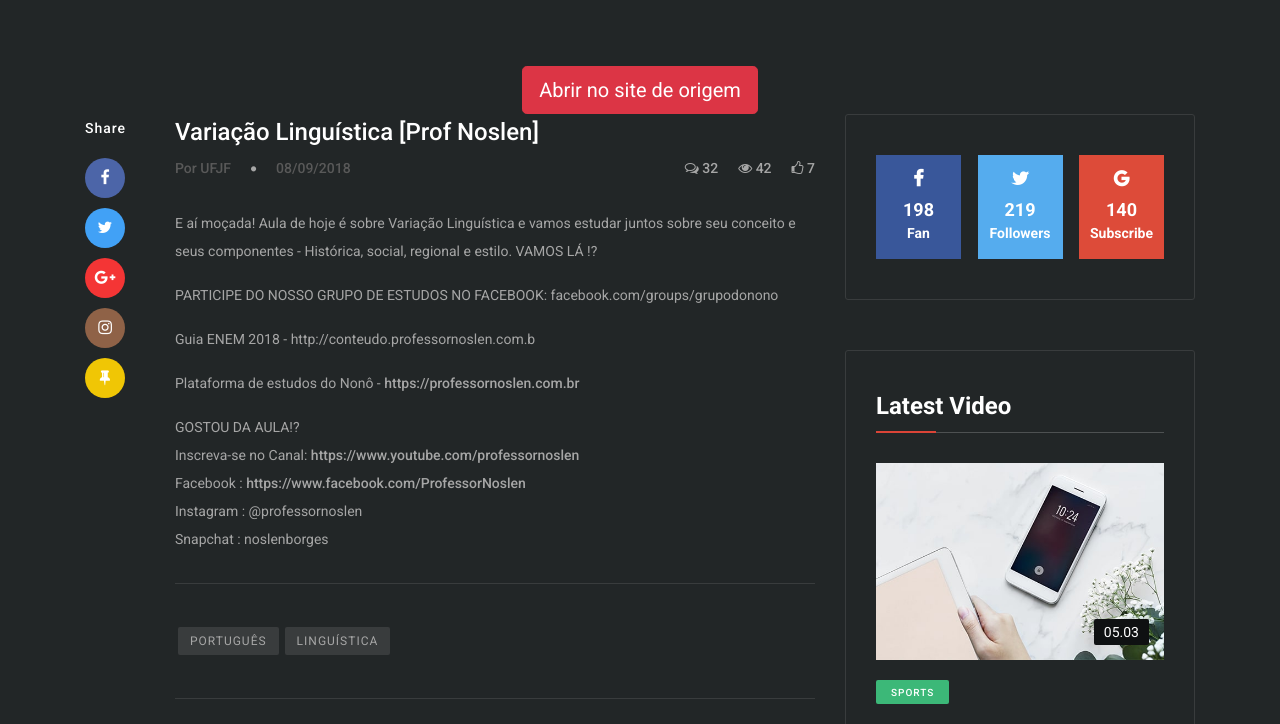
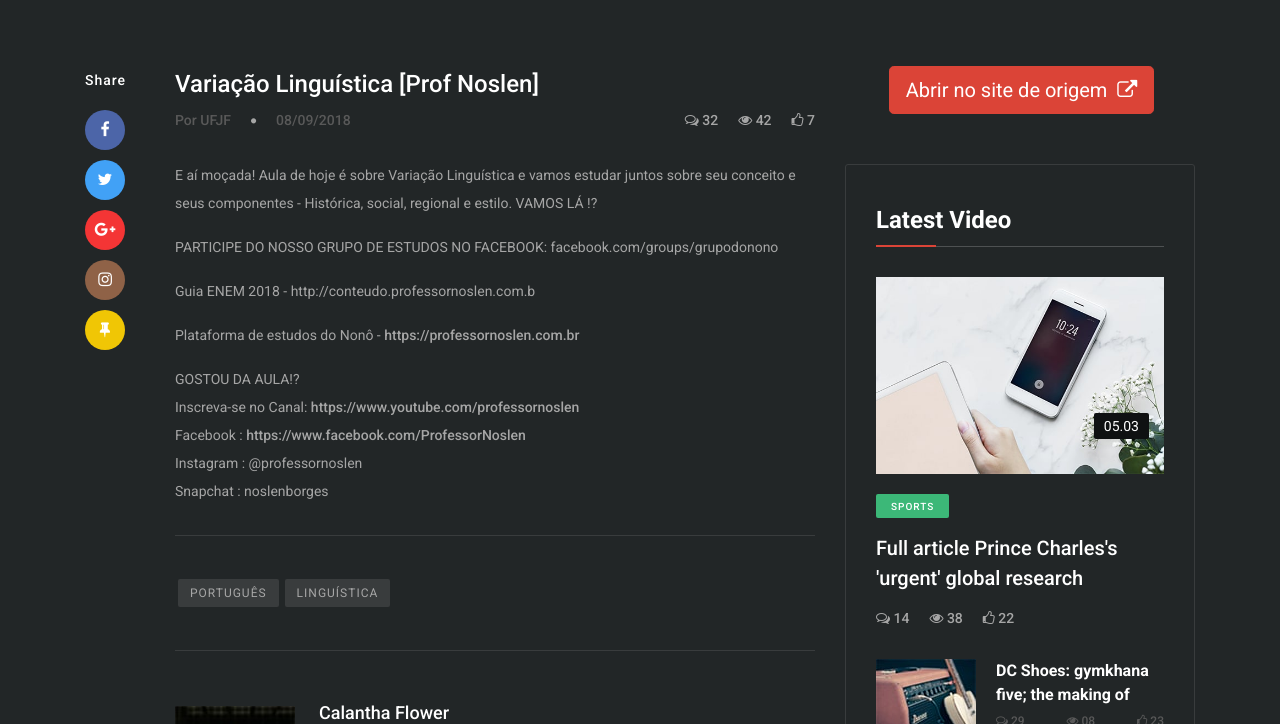
Before and after one commit to martinsadw/recmem-template, a plain HTML site: page video-post.html in a window 1280 px wide. Shown: the part 820-1544 px from the top of the page. Drawn offline with Linux system fonts and the light colour scheme; files whose address does not match are found by name.

Commit message:
Mudar posição do botão de abrir material e consertar modal

```diff
--- a/custom.css
+++ b/custom.css
@@ -91,3 +91,19 @@
   width: 50px !important;
   height: 20px !important;
 }
+
+.open-origin {
+  margin: auto;
+  width: 75%;
+  padding-bottom: 50px;
+}
+
+.btn-danger {
+  background-color: #db4437;
+  border-color: #db4437;
+}
+
+.btn-danger:hover {
+  background-color: #d03325;
+  border-color: #d03325;
+}
--- a/video-post.html
+++ b/video-post.html
@@ -16,6 +16,7 @@
 
     <!-- Stylesheet -->
     <link rel="stylesheet" href="style.css">
+    <link rel="stylesheet" href="custom.css">
 
 </head>
 
@@ -155,31 +156,6 @@
             </div>
 
 
-            <div class="row justify-content-center">
-              <!-- Trigger the modal with a button -->
-              <button type="button" class="btn btn-danger btn-lg" data-toggle="modal" data-target="#abrirOrigem">Abrir no site de origem</button>
-
-              <!-- Modal -->
-              <div id="abrirOrigem" class="modal fade" role="dialog">
-                <div class="modal-dialog">
-
-                  <!-- Modal content-->
-                  <div class="modal-content">
-                    <div class="modal-header">
-                      <button type="button" class="close" data-dismiss="modal">&times;</button>
-                      <h4 class="modal-title">Abrir no site de origem</h4>
-                    </div>
-                    <div class="modal-body">
-                      <p>Você será redirecionado para o material em um site externo ao RecMEM, continuar?</p>
-                    </div>
-                    <div class="modal-footer">
-                      <button type="button" class="btn btn-default" data-dismiss="modal">Fechar</button>
-                      <a href="https://www.youtube.com/watch?v=6fBOVygtNoU" class="btn btn-success" role="button">Continuar</a>
-                    </div>
-                  </div>
-                </div>
-              </div>
-            </div>
 
             <div class="row justify-content-center">
                 <!-- Post Details Content Area -->
@@ -433,11 +409,31 @@
                 <div class="col-12 col-md-6 col-lg-4">
                     <div class="sidebar-area">
 
-                        <!-- ***** Single Widget ***** -->
-                        <div class="single-widget followers-widget mb-50">
-                            <a href="#" class="facebook"><i class="fa fa-facebook" aria-hidden="true"></i><span class="counter">198</span><span>Fan</span></a>
-                            <a href="#" class="twitter"><i class="fa fa-twitter" aria-hidden="true"></i><span class="counter">220</span><span>Followers</span></a>
-                            <a href="#" class="google"><i class="fa fa-google" aria-hidden="true"></i><span class="counter">140</span><span>Subscribe</span></a>
+                        <div class="open-origin">
+                          <!-- ***** Single Widget ***** -->
+                          <!-- Trigger the modal with a button -->
+                          <button type="button" class="btn btn-danger btn-lg" data-toggle="modal" data-target="#abrirOrigem">Abrir no site de origem &nbsp<i class="fa fa-external-link"></i></button>
+
+                            <!-- Modal -->
+                          <div id="abrirOrigem" class="modal fade" role="dialog">
+                            <div class="modal-dialog">
+
+                              <!-- Modal content-->
+                              <div class="modal-content">
+                                <div class="modal-header">
+                                  <!-- <button type="button" class="close" data-dismiss="modal">&times;</button> -->
+                                  <h4 class="modal-title"><font color="#888">Abrir no site de origem</font></h4>
+                                </div>
+                                <div class="modal-body">
+                                  <p><font color="#aaa">Você será redirecionado para o material em um site externo ao RecMEM, continuar?</font></p>
+                                </div>
+                                <div class="modal-footer">
+                                  <button type="button" class="btn btn-default" data-dismiss="modal">Fechar</button>
+                                  <a href="https://www.youtube.com/watch?v=6fBOVygtNoU" class="btn btn-danger" role="button">Continuar</a>
+                                </div>
+                              </div>
+                            </div>
+                          </div>
                         </div>
 
                         <!-- ***** Single Widget ***** -->
```
